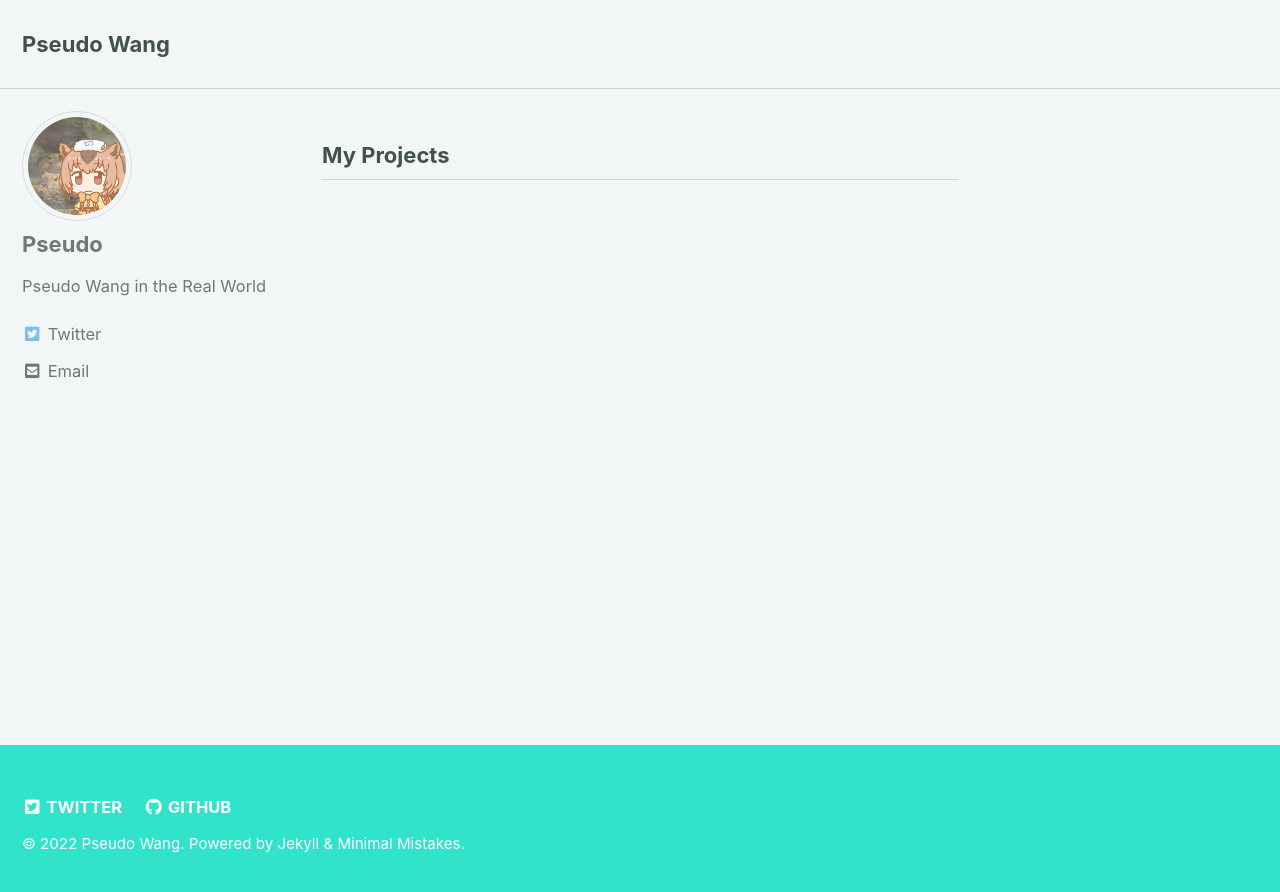
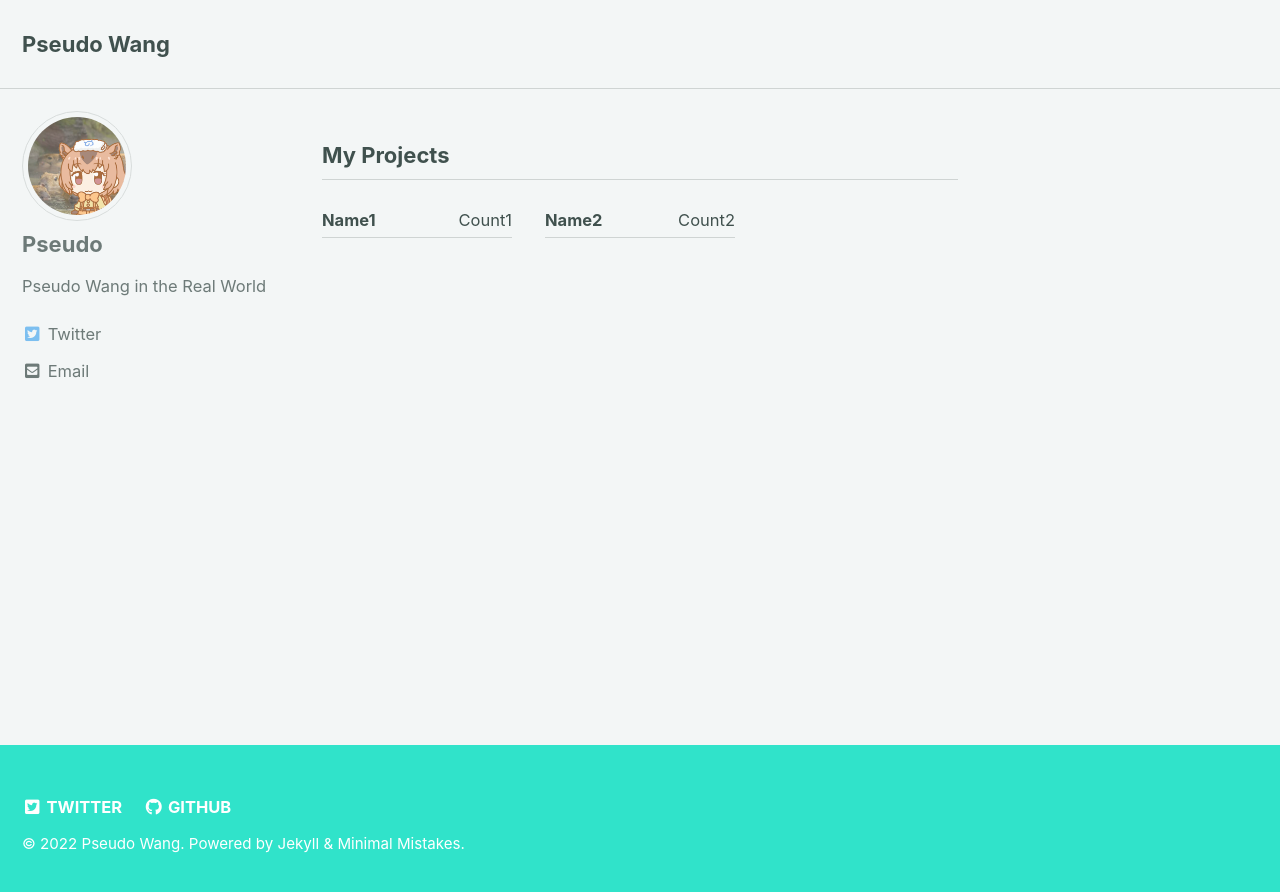
Before and after one commit to WuWaA/wuwaa.github.io, a Jekyll site: the page built from index.html, in a window 1280 px wide. Shown: the top 892 px of the page. Built offline with Jekyll 4.4.1, drawn with Linux system fonts in a browser that asks for light colours; cached includes are drawn as plain includes; the list of posts is cut into pages by our own code.

```diff
--- a/_layouts/home.html
+++ b/_layouts/home.html
@@ -20,4 +20,18 @@ layout: archive
   {% endfor %}
 </div> -->
 
-{% include paginator.html %}
+<!-- temporary presentation -->
+<ul class="taxonomy__index">
+  <li>
+    <a href="https://github.com/WuWaA/">
+      <strong>Name1</strong> <span class="taxonomy__count">Count1</span>
+    </a>
+  </li>
+  <li>
+    <a href="https://github.com/WuWaA/">
+      <strong>Name2</strong> <span class="taxonomy__count">Count2</span>
+    </a>
+  </li>
+</ul>
+
+<!-- {% include paginator.html %} -->
```
